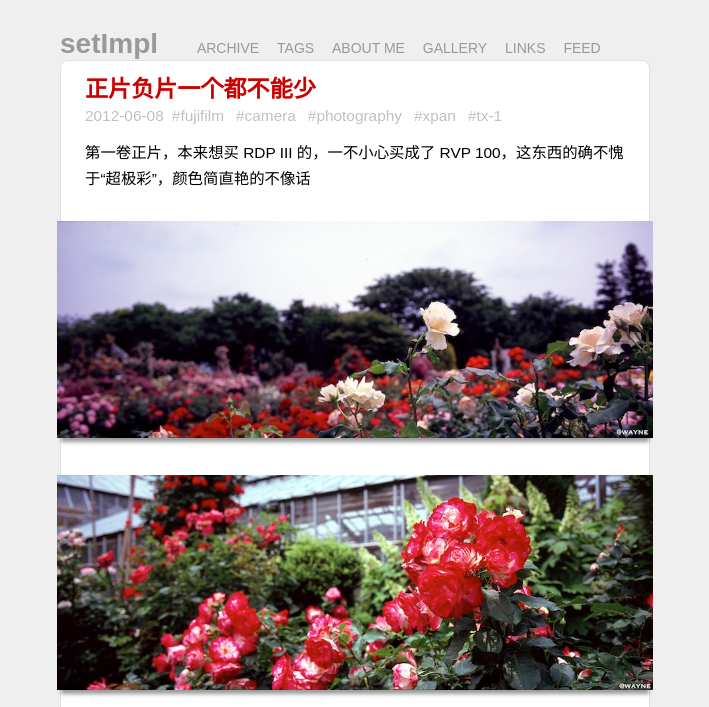
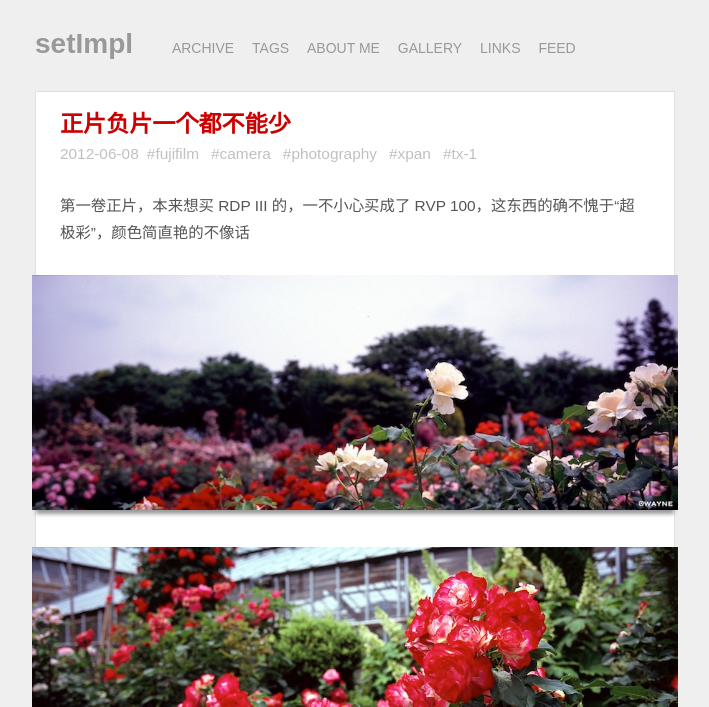
Before and after one commit to waynezhang/blog, a Jekyll site: the page built from index.markdown, in a window 1280 px wide. Shown: the top 707 px of the page, without its empty margins (285-994 px from the left). Built offline with Jekyll 4.4.1, drawn with Linux system fonts in a browser that asks for light colours; some web fonts are replaced; Markdown is read by kramdown in place of the engine named in the settings; grey boxes are pictures that could not be loaded.

Commit message:
adjust font, and make it wider

```diff
--- a/media/css/style.css
+++ b/media/css/style.css
@@ -1,12 +1,10 @@
-@import url(http://fonts.googleapis.com/css?family=Galdeano);
-@import url(http://fonts.googleapis.com/css?family=Electrolize);
-@import url(http://fonts.googleapis.com/css?family=Cuprum);
+@import url(http://fonts.googleapis.com/css?family=Overlock);
 /*------------------------------------
 * sext-iv
 *
 * @author linghua.zhang@me.com
 * @link http://lhzhang.com/
-* @update 2012-06-21
+* @update 2012-07-03
 *
 * |/ | (~ (~
 * |\.|._)._)
@@ -22,13 +20,9 @@
 
 body {
   font-size: 14px;
-  font-family: "Galdeano","Hiragino Sans GB", "Microsoft YaHei", sans-serif;
-  color: #000000;
+  font-family: "Overlock","Hiragino Sans GB", "Microsoft YaHei", sans-serif;
+  color: #555555;
   background-color: #efefef; }
-
-h1, h2, h3, h4 {
-  font-family: "Cuprum", sans-serif;
-  color: #333333; }
 
 a {
   text-decoration: none; }
@@ -46,7 +40,7 @@
   margin: 2em 0 1em 0; }
 
 #header {
-  width: 590px;
+  width: 640px;
   margin: 0 auto; }
   #header a {
     color: #999999; }
@@ -60,33 +54,28 @@
     #header nav a {
       margin: 0 .5em;
       display: inline-block;
-      font-family: "Electrolize", sans-serif;
+      font-family: "Overlock", sans-serif;
       text-transform: uppercase; }
 
 #content {
-  width: 590px;
+  width: 640px;
   margin: 0 auto;
   font-size: 1.1em;
   line-height: 1.7em; }
   #content article {
-    padding: 1em 24px;
+    padding: 1.25em 24px;
     background-color: #ffffff;
-    border-radius: .5em;
     border: 1px solid #e0e0e0;
-    margin-bottom: 1em; }
+    margin: 2em 0; }
   #content a {
     color: #cc0000; }
     #content a:hover {
       color: #dd0000; }
   #content .post img {
-    max-width: 596px;
+    max-width: 646px;
     display: block;
     box-shadow: #999999 0px 8px 4px -4px;
     margin: .5em auto; }
-  #content .post .image-600 {
-    margin-left: -28px;
-    margin-right: -28px;
-    display: block; }
   #content .post .image-700 {
     margin-left: -28px;
     margin-right: -28px;
@@ -150,7 +139,8 @@
   #content li.listing-seperator {
     font-weight: bold; }
   #content .meta {
-    color: #c0c0c0; }
+    color: #c0c0c0;
+    margin: .25em 0 1em; }
     #content .meta .tags a {
       color: #c0c0c0;
       padding: .25em; }
@@ -161,7 +151,7 @@
   margin-top: 2em; }
 
 .circle-wrapper {
-  margin: 1em 0;
+  margin: 2em 0;
   display: block; }
   .circle-wrapper:hover .circle {
     background-color: #333333;
@@ -186,10 +176,10 @@
   border-bottom: 1px dashed #f9f9f9; }
 
 footer {
-  width: 590px;
+  width: 640px;
   margin: 0 auto;
   display: block;
-  font-family: "Cuprum";
+  font-family: "Balthazar";
   font-size: .9em;
   text-align: center;
   color: #909090; }
```
Also changed, not shown: media/css/style.scss (+12 -19 lines).
